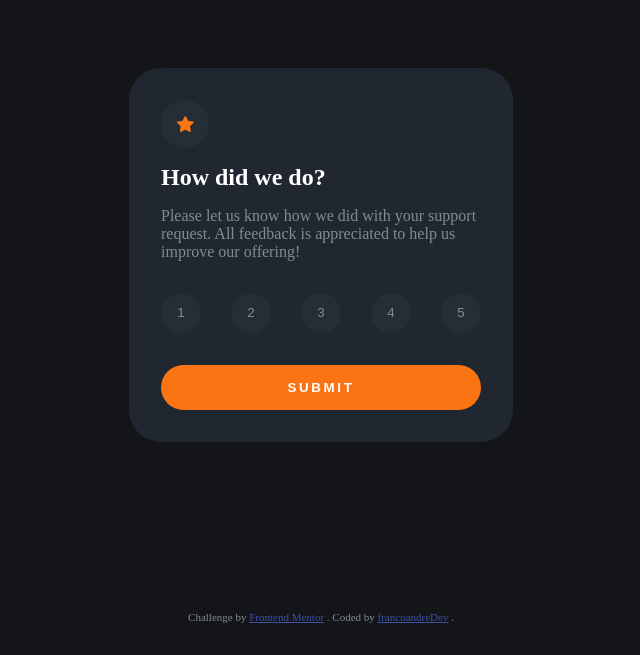
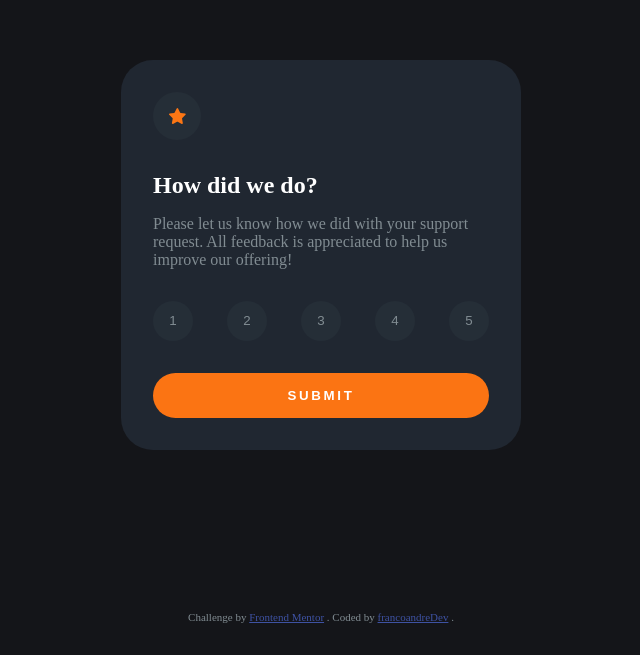
Before and after one commit to francoandreDev/frontend-mentor, a plain HTML site: page interactive-rating-component/index.html in a window 1280 px wide. Shown: the part 145-800 px from the top of the page, without its empty margins (319-959 px from the left). Drawn offline with Linux system fonts and the light colour scheme.

Commit message:
interactive-rating-component challenge fix card size dimensions

```diff
--- a/interactive-rating-component/style.css
+++ b/interactive-rating-component/style.css
@@ -31,7 +31,7 @@ body {
     background-color: var(--bg-card);
     padding: 2rem;
     border-radius: 2em;
-    max-width: 24rem;
+    max-width: 25rem;
     position: relative;
 }
 
@@ -63,6 +63,7 @@ body * {
 }
 
 .subtitle {
+    padding-top: 1rem;
     font-weight: 700;
     color: var(--color-font-subtitle);
 }
```
